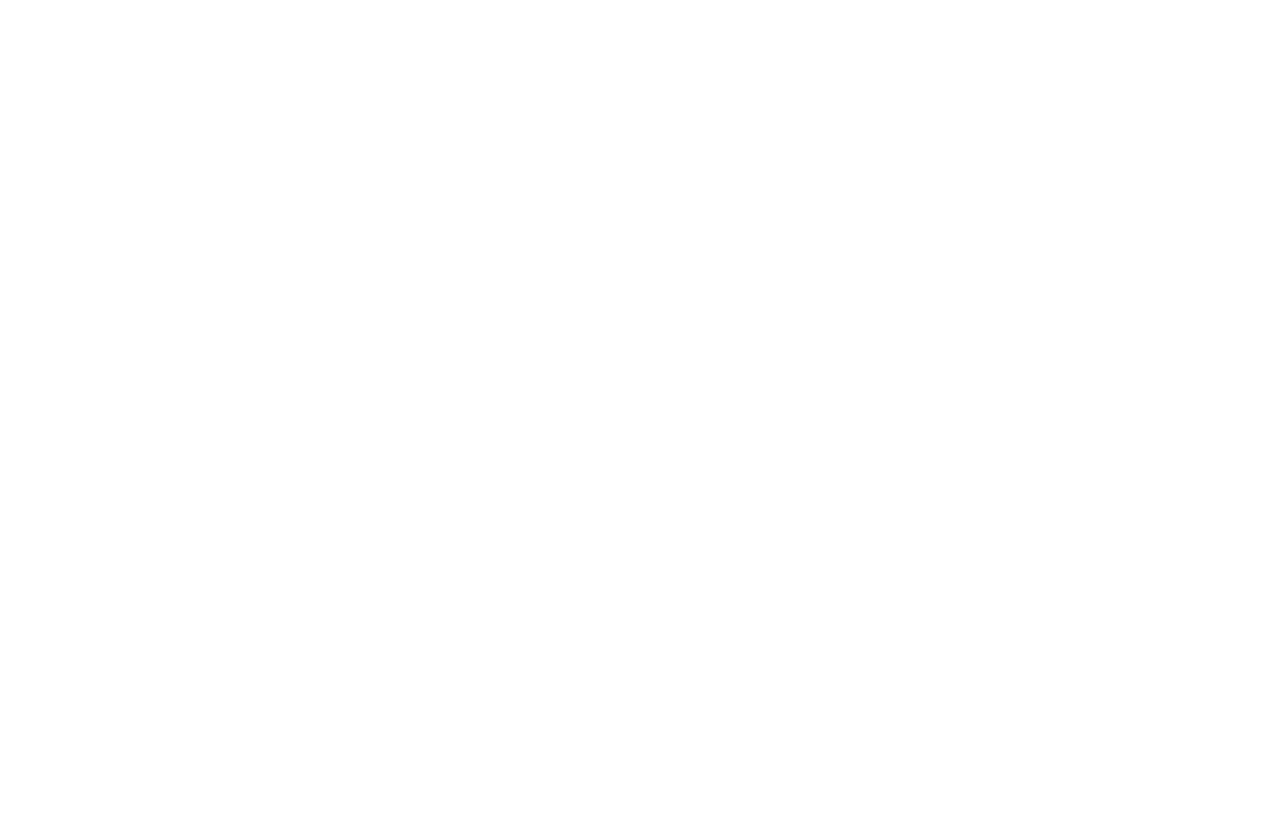
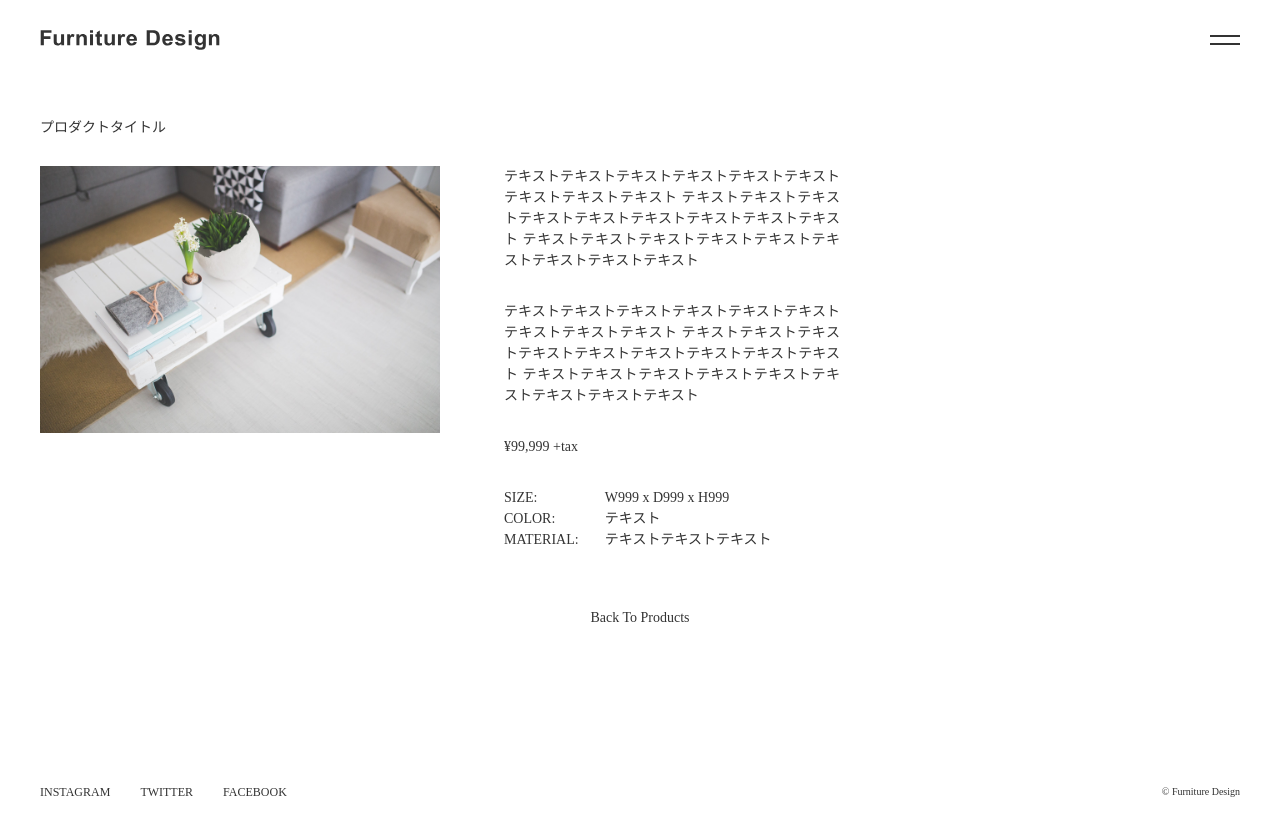
Before and after one commit to nii409/githubTest, a plain HTML site: page item3.html in a window 1280 px wide. Drawn offline with nearby package versions, Linux system fonts and the light colour scheme; some packages are replaced by stand-ins of ours.

Commit message:
change file

```diff
--- a/item2.html
+++ b/item2.html
@@ -0,0 +1,85 @@
+<!DOCTYPE html>
+<html rang="ja">
+<head>
+  <meta charset="utf-8">
+  <title>Furniture Design</title>
+  <meta name="description" content="テキストテキストテキストテキストテキストテキスト">
+  <meta name="viewport" content="width=device-width", initial-scale="1">
+  <link rel="shortcut icon" href="img/favicon.ico">
+  <link rel="stylesheet" href="https://cdn.jsdelivr.net/npm/destyle.css@1.0.15/destyle.css"/>
+  <link rel="stylesheet" href="css/style.css">
+</head>
+
+<body>
+  <header id="header" class="wrapper">
+    <!-- サイトロゴ -->
+    <h1 class="site-title">
+      <a href="index.html"><img src="img/logo.svg" alt="Furniture Design"></a>
+    </h1>
+
+    <!-- ナビゲーションメニュー -->
+    <nav id="navi">
+      <ul class="nav-menu">
+        <li><a href="products.html">PRODUCT</a></li>
+        <li><a href="about.html">ABOUT</a></li>
+        <li><a href="company.html">COMPANY</a></li>
+        <li><a href="mailto:xxxxx@xxx.xxx.com?subject=お問い合わせ">CONTACT</a></li>
+      </ul>
+    </nav>
+
+    <!-- ハンバーガーメニューの2本線のアイコン -->
+    <div id="hamburger">
+      <span></span>
+      <span></span>
+    </div>
+
+    <!-- ハンバーガメニュー開いた後の背景（マスク） -->
+    <div id="mask"></div>
+  </header>
+
+  <main>
+    <div class="content wrapper">
+      <h1 class="page-title">プロダクトタイトル</h1>
+      <div id="item">
+        <div class="item-img">
+          <img src="img/item2.jpg" alt="">
+        </div>
+        <div class="item-text">
+          <p>
+            テキストテキストテキストテキストテキストテキストテキストテキストテキスト
+            テキストテキストテキストテキストテキストテキストテキストテキストテキスト
+            テキストテキストテキストテキストテキストテキストテキストテキストテキスト
+          </p>
+          <p>
+            テキストテキストテキストテキストテキストテキストテキストテキストテキスト
+            テキストテキストテキストテキストテキストテキストテキストテキストテキスト
+            テキストテキストテキストテキストテキストテキストテキストテキストテキスト
+          </p>
+          <p>&yen;99,999 +tax</p>
+          <dl>
+            <dt>SIZE:</dt>
+            <dd>W999 x D999 x H999</dd>
+            <dt>COLOR:</dt>
+            <dd>テキスト</dd>
+            <dt>MATERIAL:</dt>
+            <dd>テキストテキストテキスト</dd>
+          </dl>
+        </div>
+      </div>
+      <a class="link-text" href="products.html">Back To Products</a>
+    </div>
+  </main>
+
+  <footer id="footer" class="wrapper">
+    <ul class="footer-link">
+      <li><a href="https://www.instagram.com/" target="_blank">INSTAGRAM</a></li>
+      <li><a href="https://twitter.com/" target="_blank">TWITTER</a></li>
+      <li><a href="https://www.facebook.com/" target="_blank">FACEBOOK</a></li>
+    </ul>
+    <p>&copy; Furniture Design</p>
+  </footer>
+
+  <script src="https://ajax.googleapis.com/ajax/libs/jquery/3.5.1/jquery.min.js"></script>
+  <script src="js/main.js"></script>
+</body>
+</html>
--- a/item3.html
+++ b/item3.html
@@ -0,0 +1,85 @@
+<!DOCTYPE html>
+<html rang="ja">
+<head>
+  <meta charset="utf-8">
+  <title>Furniture Design</title>
+  <meta name="description" content="テキストテキストテキストテキストテキストテキスト">
+  <meta name="viewport" content="width=device-width", initial-scale="1">
+  <link rel="shortcut icon" href="img/favicon.ico">
+  <link rel="stylesheet" href="https://cdn.jsdelivr.net/npm/destyle.css@1.0.15/destyle.css"/>
+  <link rel="stylesheet" href="css/style.css">
+</head>
+
+<body>
+  <header id="header" class="wrapper">
+    <!-- サイトロゴ -->
+    <h1 class="site-title">
+      <a href="index.html"><img src="img/logo.svg" alt="Furniture Design"></a>
+    </h1>
+
+    <!-- ナビゲーションメニュー -->
+    <nav id="navi">
+      <ul class="nav-menu">
+        <li><a href="products.html">PRODUCT</a></li>
+        <li><a href="about.html">ABOUT</a></li>
+        <li><a href="company.html">COMPANY</a></li>
+        <li><a href="mailto:xxxxx@xxx.xxx.com?subject=お問い合わせ">CONTACT</a></li>
+      </ul>
+    </nav>
+
+    <!-- ハンバーガーメニューの2本線のアイコン -->
+    <div id="hamburger">
+      <span></span>
+      <span></span>
+    </div>
+
+    <!-- ハンバーガメニュー開いた後の背景（マスク） -->
+    <div id="mask"></div>
+  </header>
+
+  <main>
+    <div class="content wrapper">
+      <h1 class="page-title">プロダクトタイトル</h1>
+      <div id="item">
+        <div class="item-img">
+          <img src="img/item3.jpg" alt="">
+        </div>
+        <div class="item-text">
+          <p>
+            テキストテキストテキストテキストテキストテキストテキストテキストテキスト
+            テキストテキストテキストテキストテキストテキストテキストテキストテキスト
+            テキストテキストテキストテキストテキストテキストテキストテキストテキスト
+          </p>
+          <p>
+            テキストテキストテキストテキストテキストテキストテキストテキストテキスト
+            テキストテキストテキストテキストテキストテキストテキストテキストテキスト
+            テキストテキストテキストテキストテキストテキストテキストテキストテキスト
+          </p>
+          <p>&yen;99,999 +tax</p>
+          <dl>
+            <dt>SIZE:</dt>
+            <dd>W999 x D999 x H999</dd>
+            <dt>COLOR:</dt>
+            <dd>テキスト</dd>
+            <dt>MATERIAL:</dt>
+            <dd>テキストテキストテキスト</dd>
+          </dl>
+        </div>
+      </div>
+      <a class="link-text" href="products.html">Back To Products</a>
+    </div>
+  </main>
+
+  <footer id="footer" class="wrapper">
+    <ul class="footer-link">
+      <li><a href="https://www.instagram.com/" target="_blank">INSTAGRAM</a></li>
+      <li><a href="https://twitter.com/" target="_blank">TWITTER</a></li>
+      <li><a href="https://www.facebook.com/" target="_blank">FACEBOOK</a></li>
+    </ul>
+    <p>&copy; Furniture Design</p>
+  </footer>
+
+  <script src="https://ajax.googleapis.com/ajax/libs/jquery/3.5.1/jquery.min.js"></script>
+  <script src="js/main.js"></script>
+</body>
+</html>
```
Also changed, not shown: item4.html (+85 -0 lines), item5.html (+85 -0 lines), item6.html (+85 -0 lines), item7.html (+85 -0 lines), item8.html (+85 -0 lines), products2.html (+1 -1 lines).
